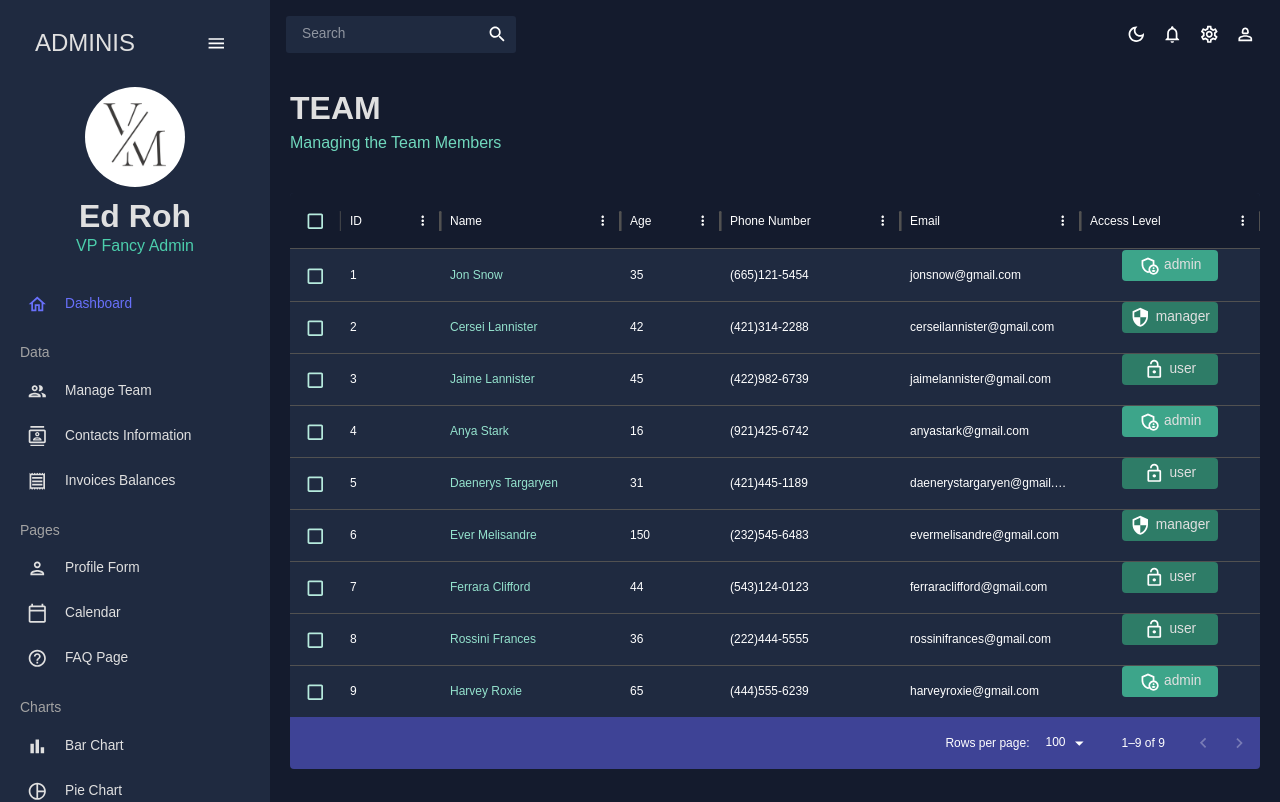
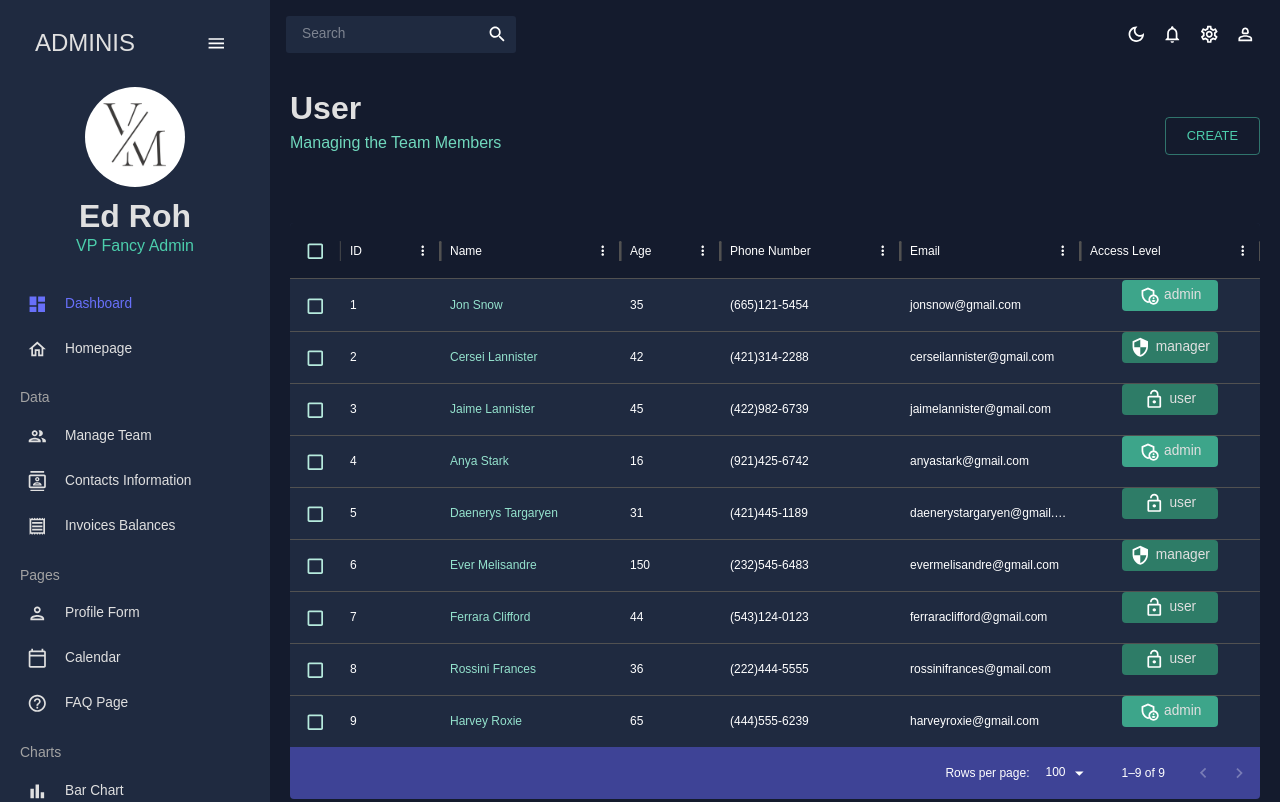
Before and after one commit to GaupeocuaShu/VMWatch, a React (Create React App) app in the folder frontend/: page /admin/team in a window 1280 px wide. Shown: the top 802 px of the page. Built offline with nearby package versions, Linux system fonts and the light colour scheme.

Commit message:
Add more design for admin

```diff
--- a/frontend/src/components/Header.jsx
+++ b/frontend/src/components/Header.jsx
@@ -1,12 +1,14 @@
-import { Typography, Box, useTheme } from "@mui/material";
+import { Typography, Box, useTheme, Button } from "@mui/material";
 import { tokens } from "../theme";
 import React from "react";
-
+import { Link, useParams } from "react-router-dom";
 const Header = ({ title, subtitle }) => {
     const theme = useTheme();
     const colors = tokens(theme.palette.mode);
-
+    const { action } = useParams();
+    console.log(action);
     return (
+        <Box display="flex" justifyContent="space-between" alignItems="center">
             <Box mb="30px">
                 <Typography
                     variant="h2"
@@ -20,6 +22,30 @@ const Header = ({ title, subtitle }) => {
                     {subtitle}
                 </Typography>
             </Box>
+            <Box>
+                {action === "create" ? (
+                    <Button
+                        size="large"
+                        variant="outlined"
+                        color="green"
+                        LinkComponent={Link}
+                        to="/admin/team"
+                    >
+                        Back
+                    </Button>
+                ) : (
+                    <Button
+                        size="large"
+                        variant="outlined"
+                        color="green"
+                        LinkComponent={Link}
+                        to="/admin/team/create"
+                    >
+                        Create
+                    </Button>
+                )}
+            </Box>
+        </Box>
     );
 };
 
--- a/frontend/src/router.jsx
+++ b/frontend/src/router.jsx
@@ -7,6 +7,7 @@ import Dashboard from "./scenes/dashboard/home";
 import ProductDetail from "./scenes/client/product-detail";
 import AdminMaster from "./scenes/admin/global/master";
 import Team from "./scenes/admin/team";
+import Form from "./scenes/admin/form";
 const router = createBrowserRouter([
     {
         path: "/sign-up",
@@ -32,7 +33,10 @@ const router = createBrowserRouter([
     {
         path: "/admin",
         element: <AdminMaster />,
-        children: [{ path: "/admin/team", element: <Team /> }],
+        children: [
+            { path: "/admin/team", element: <Team /> },
+            { path: "/admin/team/:action", element: <Form /> },
+        ],
     },
 ]);
 
--- a/frontend/src/scenes/admin/global/Sidebar.jsx
+++ b/frontend/src/scenes/admin/global/Sidebar.jsx
@@ -1,10 +1,9 @@
 import { useState } from "react";
 import { ProSidebar, Menu, MenuItem } from "react-pro-sidebar";
-import { Box, IconButton, Typography, useTheme } from "@mui/material";
+import { Box, IconButton, Typography, useTheme, Button } from "@mui/material";
 import { Link } from "react-router-dom";
 import "react-pro-sidebar/dist/css/styles.css";
 import { tokens } from "../../../theme";
-
 import HomeOutlinedIcon from "@mui/icons-material/HomeOutlined";
 import PeopleOutlinedIcon from "@mui/icons-material/PeopleOutlined";
 import ContactsOutlinedIcon from "@mui/icons-material/ContactsOutlined";
@@ -17,7 +16,7 @@ import PieChartOutlineOutlinedIcon from "@mui/icons-material/PieChartOutlineOutl
 import TimelineOutlinedIcon from "@mui/icons-material/TimelineOutlined";
 import MenuOutlinedIcon from "@mui/icons-material/MenuOutlined";
 import MapOutlinedIcon from "@mui/icons-material/MapOutlined";
-
+import DashboardIcon from "@mui/icons-material/Dashboard";
 const Item = ({ title, to, icon, selected, setSelected }) => {
     const theme = useTheme();
     const colors = tokens(theme.palette.mode);
@@ -135,6 +134,13 @@ const Sidebar = () => {
                     <Box>
                         <Item
                             title="Dashboard"
+                            to="/admin"
+                            icon={<DashboardIcon />}
+                            selected={selected}
+                            setSelected={setSelected}
+                        />
+                        <Item
+                            title="Homepage"
                             to="/"
                             icon={<HomeOutlinedIcon />}
                             selected={selected}
@@ -149,7 +155,7 @@ const Sidebar = () => {
                         </Typography>
                         <Item
                             title="Manage Team"
-                            to="/team"
+                            to="/admin/team"
                             icon={<PeopleOutlinedIcon />}
                             selected={selected}
                             setSelected={setSelected}
--- a/frontend/src/scenes/admin/global/master/index.jsx
+++ b/frontend/src/scenes/admin/global/master/index.jsx
@@ -1,10 +1,19 @@
-import React from "react";
+import React, { useEffect } from "react";
+import { useTheme } from "@mui/material";
+import useMediaQuery from "@mui/material/useMediaQuery";
+
 import { Outlet } from "react-router-dom";
 import { Box } from "@mui/material";
 import Sidebar from "../Sidebar";
 import Topbar from "../Topbar";
-
+import { ColorModeContext, tokens } from "../../../../theme";
+import { useContext } from "react";
 const AdminMaster = () => {
+    const theme = useTheme();
+    const matches = useMediaQuery(theme.breakpoints.up("md"));
+    const colors = tokens(theme.palette.mode);
+    const colorMode = useContext(ColorModeContext);
+    useEffect(() => colorMode.toggleColorMode("dark"), []);
     return (
         <Box display="flex">
             <Sidebar />
--- a/frontend/src/scenes/admin/team/index.jsx
+++ b/frontend/src/scenes/admin/team/index.jsx
@@ -72,7 +72,8 @@ const Team = () => {
 
     return (
         <Box m="20px" height="100%">
-            <Header title="TEAM" subtitle="Managing the Team Members" />
+            <Header title="User" subtitle="Managing the Team Members" />
+
             <Box
                 m="40px 0 0 0"
                 sx={{
--- a/frontend/src/scenes/client/layout/master/index.jsx
+++ b/frontend/src/scenes/client/layout/master/index.jsx
@@ -1,4 +1,5 @@
-import React from "react";
+import React, { useEffect } from "react";
+
 import Header from "../header/index";
 import { Box, Divider } from "@mui/material";
 import { Outlet } from "react-router-dom";
@@ -7,9 +8,15 @@ import Banner from "../../../../components/Banner";
 import { useTheme } from "@mui/material";
 import useMediaQuery from "@mui/material/useMediaQuery";
 import Footer from "../footer";
+import { ColorModeContext, tokens } from "../../../../theme";
+import { useContext } from "react";
+
 const Master = () => {
     const theme = useTheme();
     const matches = useMediaQuery(theme.breakpoints.up("md"));
+    const colors = tokens(theme.palette.mode);
+    const colorMode = useContext(ColorModeContext);
+    useEffect(() => colorMode.toggleColorMode("light"), []);
     return (
         <Box>
             <Header />
--- a/frontend/src/theme.js
+++ b/frontend/src/theme.js
@@ -155,14 +155,17 @@ export const themeSettings = (mode) => {
                 },
                 secondary: { main: colors.pink[500] },
                 neutral: { dark: colors.grey[700], main: colors.grey[500], light: colors.grey[100] },
-                background: { default: colors.primary[500] }
+                background: { default: colors.primary[500] },
+                green: { main: colors.greenAccent[500] },
             } : {
                 primary: {
                     main: colors.primary[100],
                 },
                 secondary: { main: colors.pink[500] },
                 neutral: { dark: colors.grey[700], main: colors.grey[500], light: colors.grey[100] },
-                background: { default: "#fcfcfc" }
+                background: { default: "#fcfcfc" },
+                green: { main: colors.greenAccent[500] },
+
             })
         },
         typography: {
@@ -204,8 +207,8 @@ export const ColorModeContext = createContext({
 
 
 export const useMode = () => {
-    const [mode, setMode] = useState("dark")
-    const colorMode = useMemo(() => ({ toggleColorMode: () => setMode((prev) => (prev === "light" ? "dark" : "light")) }), []);
+    const [mode, setMode] = useState("light")
+    const colorMode = useMemo(() => ({ toggleColorMode: (mode) => setMode(mode) }), []);
     const theme = useMemo(() => createTheme(themeSettings(mode)), [mode]);
     return [theme, colorMode];
 }
```
Also changed, not shown: frontend/src/scenes/client/home/index.jsx (+5 -2 lines). Lines whose indentation alone changed are shown as unchanged.
